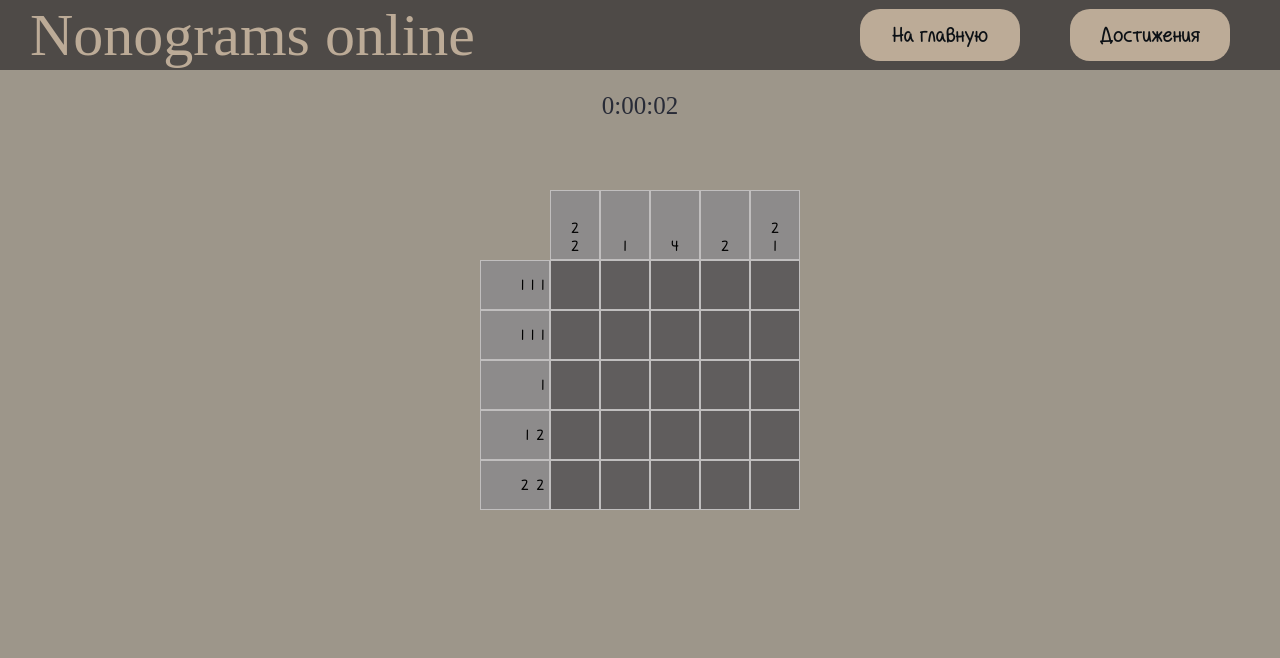
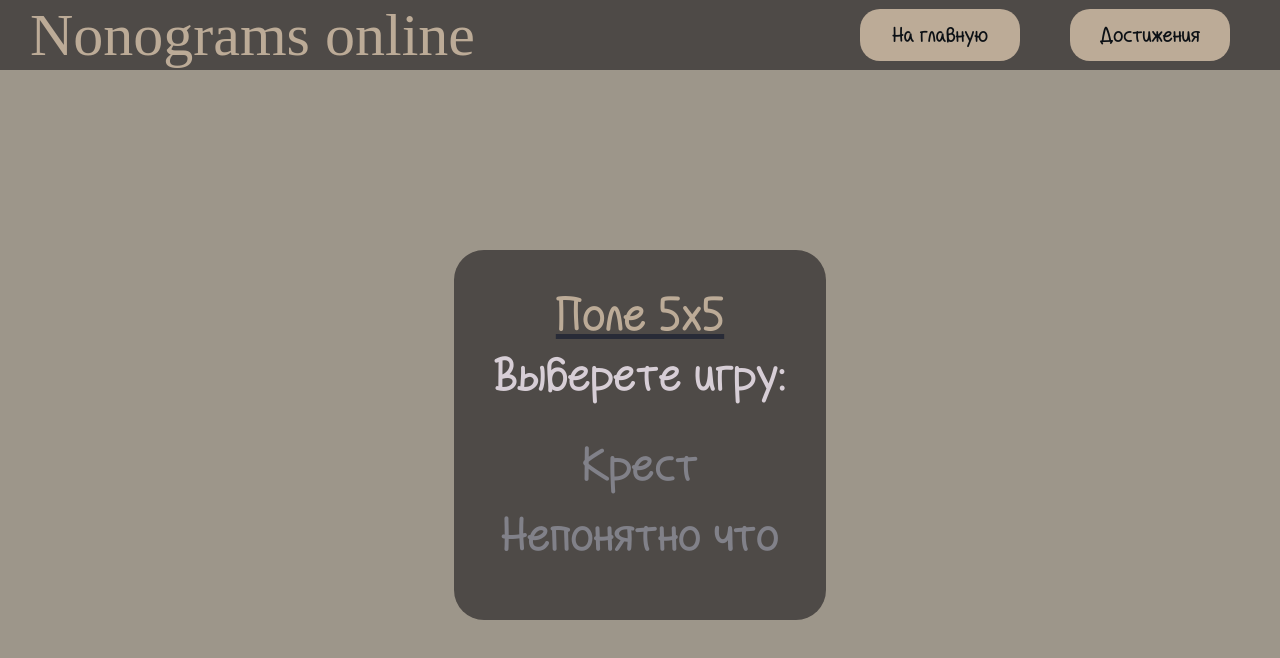
Before and after one commit to rRedq/Nonogram, a plain HTML site: page nonograms/index.html in a window 1280 px wide. Both pictures are taken after a click on the element "Уровень слизняка". Drawn offline with Linux system fonts and the light colour scheme; a web font is replaced by a local one.

Commit message:
feat: add level choose functionality

```diff
--- a/nonograms/js/assets.js
+++ b/nonograms/js/assets.js
@@ -1,29 +1,79 @@
-const firstOne = [
+const templates = {
+  5: {
+    0: {
+      name: 'Крест',
+      matrix: [
         [0, 0, 1, 0, 0],
         [0, 0, 1, 0, 0],
         [1, 1, 1, 1, 1],
         [0, 0, 1, 0, 0],
         [0, 0, 1, 0, 0],
-];
-const secondOne = [
-  [0, 0, 1, 0, 0],
-  [1, 1, 1, 1, 1],
-  [0, 0, 1, 0, 0],
-  [0, 1, 1, 1, 0],
-  [0, 0, 1, 0, 0],
-];
-const thirdOne = [
-  [1, 1, 1, 1, 1],
-  [1, 0, 1, 0, 1],
-  [0, 0, 1, 0, 0],
-  [0, 0, 1, 0, 0],
-  [0, 1, 1, 1, 0],
-];
-const fourOne = [
+      ],
+    },
+    1: {
+      name: 'Непонятно что',
+      matrix: [
         [1, 0, 1, 0, 1],
         [1, 0, 1, 0, 1],
         [0, 0, 1, 0, 0],
         [1, 0, 1, 1, 0],
         [1, 1, 0, 1, 1],
-];
-export { firstOne, secondOne, fourOne };
+      ],
+    },
+  },
+  10: {
+    0: {
+      name: 'Kons',
+      matrix: [
+        [0, 0, 0, 0, 1, 1, 0, 0, 0, 0],
+        [0, 0, 0, 1, 1, 1, 1, 0, 0, 0],
+        [0, 0, 1, 1, 0, 0, 1, 1, 0, 0],
+        [0, 1, 1, 0, 0, 0, 0, 1, 1, 0],
+        [1, 1, 0, 0, 1, 1, 0, 0, 1, 1],
+        [1, 1, 0, 0, 1, 1, 0, 0, 1, 1],
+        [0, 1, 1, 0, 0, 0, 0, 1, 1, 0],
+        [0, 0, 1, 1, 0, 0, 1, 1, 0, 0],
+        [0, 0, 0, 1, 1, 1, 1, 0, 0, 0],
+        [0, 0, 0, 0, 1, 1, 0, 0, 0, 0],
+      ],
+    },
+    1: {
+      name: 'Loshad',
+      matrix: [
+        [0, 0, 0, 0, 1, 1, 0, 0, 0, 0],
+        [0, 0, 0, 1, 1, 1, 1, 0, 0, 0],
+        [0, 0, 1, 1, 0, 0, 1, 1, 0, 0],
+        [0, 1, 1, 0, 0, 0, 0, 1, 1, 0],
+        [1, 1, 0, 0, 1, 1, 0, 0, 1, 1],
+        [1, 1, 0, 0, 1, 1, 0, 0, 1, 1],
+        [0, 1, 1, 0, 0, 0, 0, 1, 1, 0],
+        [0, 0, 1, 1, 0, 0, 1, 1, 0, 0],
+        [0, 0, 0, 1, 1, 1, 1, 0, 0, 0],
+        [0, 0, 0, 0, 1, 1, 0, 0, 0, 0],
+      ],
+    },
+  },
+  15: {
+    0: {
+      name: 'alarm',
+      matrix: [
+        [1, 0, 0, 0, 0, 0, 0, 0, 0, 0, 0, 0, 0, 0, 0],
+        [1, 0, 0, 0, 0, 0, 0, 0, 0, 0, 0, 0, 0, 0, 0],
+        [1, 0, 0, 0, 0, 0, 0, 0, 0, 0, 0, 0, 0, 0, 0],
+        [1, 0, 0, 0, 0, 0, 0, 0, 0, 0, 0, 0, 0, 0, 0],
+        [1, 0, 0, 0, 0, 0, 0, 0, 0, 0, 0, 0, 0, 0, 0],
+        [0, 1, 0, 0, 0, 0, 0, 0, 0, 0, 0, 0, 0, 0, 0],
+        [0, 0, 1, 0, 0, 0, 0, 0, 0, 0, 0, 0, 0, 0, 0],
+        [0, 0, 0, 0, 0, 0, 0, 0, 0, 0, 0, 0, 0, 0, 0],
+        [0, 0, 0, 0, 0, 0, 0, 0, 0, 0, 0, 0, 0, 0, 0],
+        [0, 0, 0, 0, 0, 0, 0, 0, 0, 0, 0, 0, 0, 0, 0],
+        [0, 0, 0, 0, 0, 0, 0, 0, 0, 0, 0, 0, 0, 0, 0],
+        [0, 0, 0, 0, 0, 0, 0, 0, 0, 0, 0, 0, 0, 0, 0],
+        [0, 0, 0, 0, 0, 0, 0, 0, 0, 0, 0, 0, 0, 0, 0],
+        [0, 0, 0, 0, 0, 0, 0, 0, 0, 0, 0, 0, 0, 0, 0],
+        [0, 0, 0, 0, 0, 0, 0, 0, 0, 0, 0, 0, 0, 0, 0],
+      ],
+    },
+  },
+};
+export { templates };
--- a/nonograms/js/clicks.js
+++ b/nonograms/js/clicks.js
@@ -1,9 +1,9 @@
-import { firstOne } from './assets.js';
+import { currentGame } from './game-create.js';
 let count = 0;
 
 function fieldLeftClick(e) {
   const value = e.target;
-  const arr = firstOne;
+  const arr = currentGame;
 
   if (value.classList.contains('field__cell')) {
     const col = value.getAttribute('id').split('-')[0];
@@ -30,7 +30,7 @@ function fieldRightClick(e) {
   e.preventDefault();
   console.log(e.target);
   const value = e.target;
-  const arr = firstOne;
+  const arr = currentGame;
 
   if (value.classList.contains('field__cell')) {
     const col = value.getAttribute('id').split('-')[0];
--- a/nonograms/js/game-create.js
+++ b/nonograms/js/game-create.js
@@ -1,21 +1,22 @@
 import { createNewElement } from './helpers.js';
-import { firstOne, secondOne, fourOne } from './assets.js';
+import { templates } from './assets.js';
 import { fieldLeftClick, fieldRightClick } from './clicks.js';
-import { createMenu } from './menu.js';
 
 let main = '';
 let currentTimer = 0;
 let interval = null;
 let correctCount = 0;
+let currentGame = [];
 
-function createGame(param) {
+function createGame(param, id) {
   main = createNewElement('main', 'main');
+  currentGame = templates[param][id].matrix;
   const field = createNewElement('div', 'field');
   const game = createNewElement('section', 'game');
   const upperHints = createNewElement('div', 'upper-hints');
   const lowerHints = createNewElement('div', 'lower-hints');
-  const leftHints = setLeftHints(param);
-  const rightHints = setUpperHints(param);
+  const leftHints = setLeftHints(param, currentGame);
+  const rightHints = setUpperHints(param, currentGame);
 
   document.body.append(main);
   createOffensive();
@@ -27,6 +28,9 @@ function createGame(param) {
   field.style.gridTemplateColumns = `repeat(${param}, 50px`;
   field.style.gridTemplateRows = `repeat(${param}, 50px`;
   upperHints.style.gridTemplateColumns = `repeat(${param}, 50px`;
+  upperHints.style.gridTemplateRows = '70px';
+  lowerHints.style.gridTemplateColumns = '70px';
+  lowerHints.style.gridTemplateRows = `repeat(${param}, 50px`;
 
   for (let i = 0; i < param; i++) {
     for (let j = 0; j < param; j++) {
@@ -76,8 +80,9 @@ function setTimer(param) {
   }, 1000);
 }
 
-function setLeftHints(param) {
-  const current = fourOne;
+function setLeftHints(param, matrix) {
+  const current = matrix;
+  console.log(matrix);
   const result = [];
   correctCount = 0;
 
@@ -101,8 +106,8 @@ function setLeftHints(param) {
   }
   return result;
 }
-function setUpperHints(param) {
-  const current = fourOne;
+function setUpperHints(param, matrix) {
+  const current = matrix;
   const result = [];
 
   for (let i = 0; i < param; i++) {
@@ -133,4 +138,4 @@ function createHintElem(elem, arr) {
   }
 }
 
-export { createGame };
+export { createGame, currentGame };
--- a/nonograms/js/index.js
+++ b/nonograms/js/index.js
@@ -1,4 +1,3 @@
-import { fieldLeftClick, fieldRightClick } from './clicks.js';
 import { createGame } from './game-create.js';
 import { createNewElement } from './helpers.js';
 import { createMenu } from './menu.js';
--- /dev/null
+++ b/nonograms/js/level.js
@@ -0,0 +1,34 @@
+import { createNewElement } from './helpers.js';
+import { templates } from './assets.js';
+import { createGame } from './game-create.js';
+
+function levelChoose(size) {
+  const obj = templates[size];
+  const menu = createNewElement('div', 'level');
+  const level = createNewElement('div', 'level__options');
+  const headline = createNewElement('div', 'level__headline');
+  const desc = createNewElement('div', 'level__desc');
+  document.body.append(menu);
+  menu.append(level);
+  level.append(desc);
+  level.append(headline);
+  desc.textContent = `Поле ${size}x${size}`;
+  headline.textContent = 'Выберете игру:';
+
+  for (let i = 0; i < Object.keys(obj).length; i++) {
+    const elem = createNewElement('div', 'level__field');
+    elem.textContent = obj[i].name;
+    elem.setAttribute('id', `${size}-${[i]}`);
+    elem.addEventListener('click', levelClick);
+    level.append(elem);
+  }
+}
+
+function levelClick(e) {
+  const param1 = e.target.getAttribute('id').split('-')[0];
+  const param2 = e.target.getAttribute('id').split('-')[1];
+  document.querySelector('header').nextSibling.remove();
+  createGame(param1, param2);
+}
+
+export { levelChoose };
--- a/nonograms/js/menu.js
+++ b/nonograms/js/menu.js
@@ -1,5 +1,6 @@
 import { createNewElement } from './helpers.js';
 import { createGame } from './game-create.js';
+import { levelChoose } from './level.js';
 
 function createMenu() {
   const menu = createNewElement('div', 'menu');
@@ -39,7 +40,7 @@ function createMenu() {
 
 function closeMenu(elem, size) {
   elem.remove();
-  createGame(size);
+  levelChoose(size);
 }
 
 export { createMenu };
--- a/nonograms/style.scss
+++ b/nonograms/style.scss
@@ -174,6 +174,9 @@ $third-1: #f2e9e4;
     margin-left: 30px;
     font-family: 'Dell';
     font-size: 60px;
+    &:hover {
+      cursor: pointer;
+    }
   }
   &__container {
     display: flex;
@@ -258,7 +261,7 @@ $third-1: #f2e9e4;
   display: grid;
   font-family: 'Ashar';
   // grid-template-columns: repeat(5, 50px);
-  grid-template-rows: 70px;
+  // grid-template-rows: 70px;
 
   &__line {
     background: rgb(141, 139, 139);
@@ -279,8 +282,8 @@ $third-1: #f2e9e4;
   grid-area: third;
   margin: 0 auto;
   display: grid;
-  grid-template-columns: 70px;
-  grid-template-rows: repeat(5, 50px);
+  // grid-template-columns: 70px;
+  // grid-template-rows: repeat(5, 50px);
 
   &__line {
     background: rgb(141, 139, 139);
@@ -297,7 +300,6 @@ $third-1: #f2e9e4;
   display: flex;
   justify-content: center;
   align-items: center;
-  // margin-top: 50px;
   height: calc(100vh - 70px);
   font-size: 50px;
   user-select: none;
@@ -325,7 +327,42 @@ $third-1: #f2e9e4;
     &:hover {
       color: $light-2;
       text-decoration: $another-4 underline;
+      cursor: pointer;
       // text-decoration: $another-4 wavy underline;
+    }
+  }
+}
+.level {
+  display: flex;
+  justify-content: center;
+  align-items: center;
+  // margin-top: 50px;
+  height: calc(100vh - 70px);
+  font-size: 50px;
+  user-select: none;
+
+  &__options {
+    text-align: center;
+    padding: 40px;
+    border-radius: 30px;
+    background: $light-3;
+  }
+  &__headline {
+    color: $light-1;
+    margin-top: 10px;
+    margin-bottom: 40px;
+  }
+  &__desc {
+    color: $light-2;
+    text-decoration: $another-4 underline;
+  }
+  &__field {
+    color: $another-2;
+    margin-bottom: 20px;
+
+    &:hover {
+      color: $light-2;
+      text-decoration: $another-4 underline;
       cursor: pointer;
     }
   }
@@ -336,7 +373,9 @@ $third-1: #f2e9e4;
       // color: $another-4;
     }
     &__level {
-      // color: $another-4;
+      // color: $light-2;
+      // text-decoration: $another-4 underline;
+      // cursor: pointer;
     }
   }
 }
```
Also changed, not shown: nonograms/style.css. Lines whose indentation alone changed are shown as unchanged.
